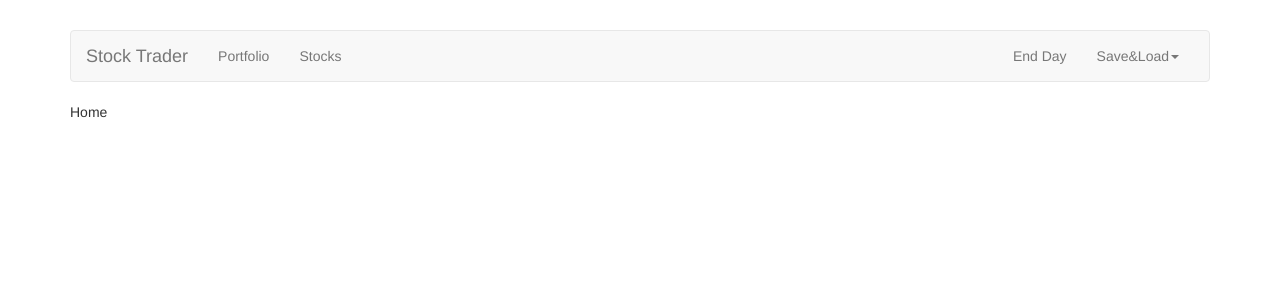
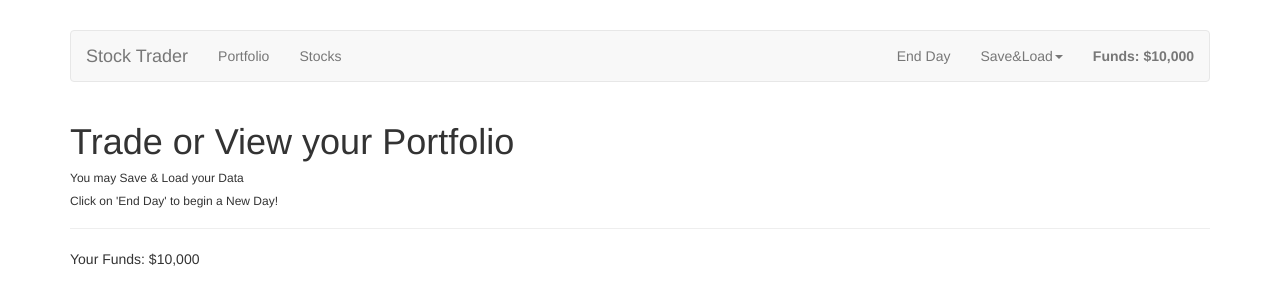
Before and after one commit to tintoll/vue-study, a Vue app in the folder stock-trader/: page / in a window 1280 px wide. Shown: the top 304 px of the page. Built offline with nearby package versions, Linux system fonts and the light colour scheme.

Commit message:
필터 추가

```diff
--- a/stock-trader/src/components/Header.vue
+++ b/stock-trader/src/components/Header.vue
@@ -10,6 +10,9 @@
           <router-link to="/portfolio" activeClass="active" tag="li"><a>Portfolio</a></router-link>
           <router-link to="/stocks" activeClass="active" tag="li"><a>Stocks</a></router-link>
         </ul>
+        <!-- Funds 요소 추가 Start main.js에 등록한 currency 필터 추가-->
+        <strong class="navbar-text navbar-right">Funds: {{ funds | currency }}</strong>
+        <!-- Funds 요소 추가 End -->
         <ul class="nav navbar-nav navbar-right">
           <li><a href="#">End Day</a></li>
           <li class="dropdown">
@@ -32,6 +35,13 @@
 </template>
 
 <script>
+  export default {
+    computed : {
+      funds() {
+        return this.$store.getters.funds;
+      }
+    }
+  }
 </script>
 
 <style>
--- a/stock-trader/src/components/Home.vue
+++ b/stock-trader/src/components/Home.vue
@@ -1,10 +1,21 @@
 <template>
   <div>
-    Home
+    <h1>Trade or View your Portfolio</h1>
+    <h6>You may Save & Load your Data</h6>
+    <h6>Click on 'End Day' to begin a New Day!</h6>
+    <hr>
+    <p>Your Funds: {{ funds  | currency }}</p>
   </div>
 </template>
 
 <script>
+  export default {
+    computed : {
+      funds() {
+        return this.$store.getters.funds;
+      }
+    }
+  }
 </script>
 
 <!-- "scoped" 를 사용하면 해당 컴포넌트에서만 사용할수 있다. -->
--- a/stock-trader/src/main.js
+++ b/stock-trader/src/main.js
@@ -7,6 +7,14 @@
 
 Vue.config.productionTip = false
 
+// 프로젝트 어디서나 사용할수 있는 전역 filter를 등록한다.
+Vue.filter('currency', value => {
+  return '$' + value.toLocaleString();
+  // toLocaleString() 함수는 현재 지역에 맞는 format으로 전달해준다.
+  // 한국에서 숫자일경우 10,000 으로 변환되고
+  // 한국에서 날짜일 경우 "2017. 12. 7. 오후 5:47:29"
+});
+
 /* eslint-disable no-new */
 new Vue({
   el: '#app',
```
